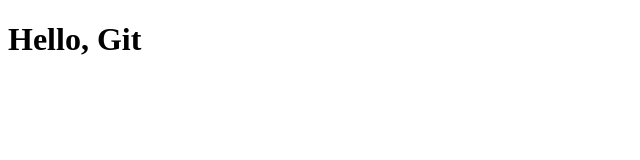
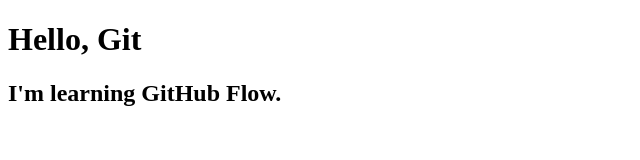
Before and after one commit to bing-Guo/GitFlowPractice, a plain HTML site: page index.html in a window 1280 px wide. Shown: the whole page, without its empty margins (0-640 px from the left). Drawn offline with Linux system fonts and the light colour scheme.

Commit message:
[add] learn github flow

```diff
--- a/index.html
+++ b/index.html
@@ -5,5 +5,6 @@
 </head>
 <body>
 	<h1>Hello, Git</h1>
+	<h2>I'm learning GitHub Flow.</h2>
 </body>
 </html>
```
